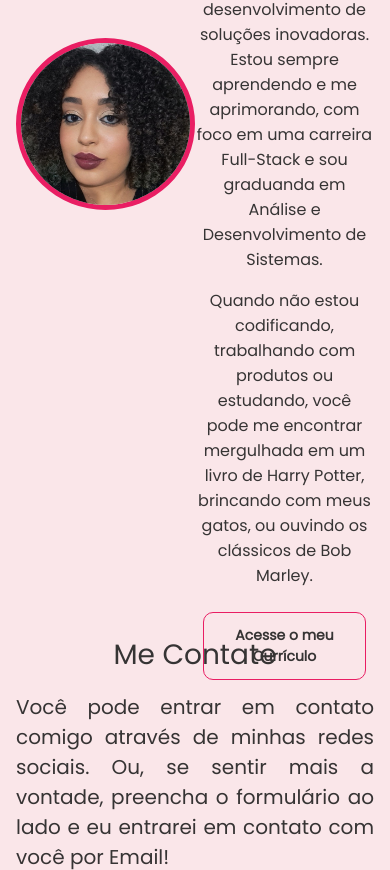
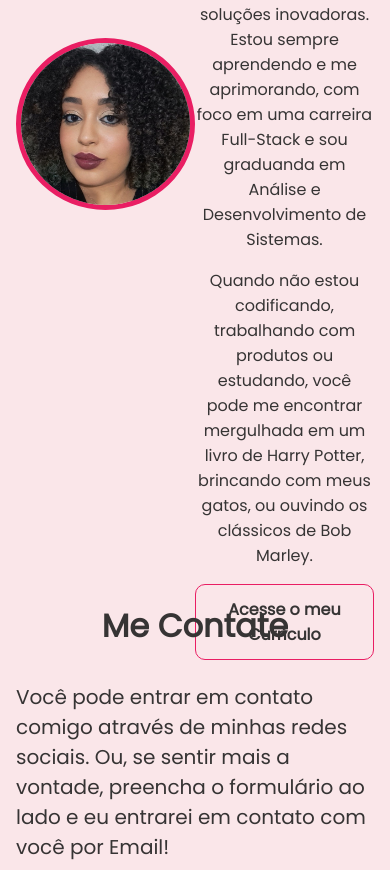
Before and after one commit to TahMoura/TahMoura.github.io, a plain HTML site: page index.html in a window 390 px wide. Shown: the part 1130-2000 px from the top of the page. Drawn offline with nearby package versions, Linux system fonts and the light colour scheme.

Commit message:
Adjusting responsiveness

```diff
--- a/styles/style.css
+++ b/styles/style.css
@@ -54,39 +54,35 @@ body::-webkit-scrollbar-thumb {
     color: var(--pink-500);
 }
 
+/* Estilos Gerais para Botões */
 button,
 a {
-    cursor: pointer;    /* Definindo que o botão e as tags <a> fiquem com o cursor para clique */
+    cursor: pointer; /* Definindo que o botão e as tags <a> fiquem com o cursor para clique */
 }
 
 /* Classe Padrão para todos os Botões */
 .btn {
     text-align: center;
-    padding: 12px 32px; /* Espaçamento interno original */
-    background: none;
-    border: 1px solid var(--pink-500);
+    padding: 12px 32px; /* Definindo espaçamento interno de 12px acima e abaixo e 32px nas laterais */
+    background: none; /* Sem background */
+    border: 1px solid var(--pink-500); /* Borda com 1px, com a linha sólida e cor rosa */
     color: var(--black);
-    border-radius: 10px;
-    font-weight: 700;
-    display: inline-block; /* Garante que o botão se comporte como um bloco em linha */
-    box-sizing: border-box; /* Inclui padding e borda no cálculo da largura total */
-    margin: 8px; /* Adiciona um pouco de espaçamento ao redor dos botões */
+    border-radius: 10px; /* Deixa a borda das tags arredondadas */
+    font-weight: 700; /* Deixa a fonte em negrito */
+    margin-bottom: 32px; /* Adiciona espaçamento inferior aos botões */
 }
 
+/* Hover: pseudo-classe que modifica algo no HTML quando o usuário passa o mouse acima do elemento */
 .btn:hover {
     background: var(--pink-500);
-    color: var(--white); /* Garante que o texto seja legível ao passar o mouse */
 }
 
-/* Ajustes para responsividade */
-@media screen and (max-width: 768px) {
+/* Ajustes para Botões em Dispositivos Móveis */
+@media screen and (max-width: 600px) {
     .btn {
-        width: 100%; /* Faz com que os botões ocupem toda a largura disponível em telas pequenas */
-        padding: 12px; /* Ajusta o espaçamento interno em telas pequenas */
-        font-size: 14px; /* Ajusta o tamanho da fonte em telas pequenas */
+        margin-bottom: 48px; /* Aumenta o espaçamento inferior em telas pequenas */
     }
 }
-
 
 /* Classe Padrão para Alinhamento com Display Flex */
 .flex {
@@ -233,11 +229,11 @@ h4 {
     max-width: 1120px;
     margin: 64px auto 32px; /* Espaçamento original */
     padding: 0 32px;
-    display: grid;              /* Modo de organização de elementos em Grade - Colunas e Linhas - parecido com uma tabela */
-    justify-content: center;    /* Alinhamento horizontal */
-    align-items: center;        /* Alinhamento vertical */
-    grid-template-columns: repeat(auto-fill, 518px);    /* Definimos as colunas do Grid/Grade com uma largura mínima de 518 pixels, preenchendo automaticamente o espaço disponível. */
-    gap: 20px;  /* Espaçamento acima, abaixo, e nas laterais usado no display grid, para dar espaço aos elementos */
+    display: grid; /* Modo de organização de elementos em Grade - Colunas e Linhas */
+    justify-content: center; /* Alinhamento horizontal */
+    align-items: center; /* Alinhamento vertical */
+    grid-template-columns: repeat(auto-fill, 518px); /* Largura mínima das colunas */
+    gap: 20px; /* Espaçamento entre os elementos */
 }
 
 @media screen and (max-width: 768px) {
@@ -248,42 +244,33 @@ h4 {
     }
 }
 
-/* Ajustes para o texto "Você pode entrar em contato" */
+/* Ajustes para o título */
 .contato_container h4 {
-    font-size: 32px; /* Tamanho da fonte original */
-    text-align: center; /* Alinhamento centralizado */
-    margin: 16px 0; /* Margem original */
+    font-size: 32px;
+    font-weight: bold;
+    margin: 16px 0; /* Ajuste original, pode ser modificado conforme necessidade */
 }
 
-/* Responsividade para telas pequenas, como uma tela de 6 polegadas */
-@media screen and (max-width: 600px) {
-    .contato_content h4 {
-        font-size: 28px; /* Ajusta o tamanho da fonte para uma tela de 6 polegadas */
-        margin: 16px 8px; /* Ajusta a margem para melhor espaçamento em telas menores */
-    }
-
-    .contato_container {
-        padding: 0 16px; /* Reduz o padding lateral para telas menores */
-    }
-
-    .contato_content {
-        font-size: 18px; /* Ajusta o tamanho da fonte do conteúdo de contato para melhor legibilidade em telas pequenas */
-    }
-}
-
-
+/* Ajustes para o conteúdo do contato */
 .contato_content {
     display: flex;
     flex-direction: column;
-    justify-content: center;    /* alinhamento horizontal */
-    align-items: center;        /* alinhamento vertical */
-    margin: 64px 0 0 0;
+    justify-content: center; /* Alinhamento vertical */
+    align-items: center; /* Alinhamento horizontal */
+    margin: 64px 0 0 0; /* Ajusta a margem superior */
     font-size: 20px;
 }
 
-.contato_content p {
-    display: block;
-    text-align: justify;
+@media screen and (max-width: 600px) {
+    .contato_content {
+        margin: 32px 0 0 0; /* Ajusta a margem superior em telas pequenas */
+        gap: 16px; /* Reduz o espaçamento entre os itens para evitar sobreposição */
+    }
+
+    /* Ajusta o espaçamento adicional para o botão */
+    .contato_content .btn {
+        margin-top: 64px; /* Aumenta a margem superior ao botão em telas pequenas para afastar do título */
+    }
 }
 
 /* REDES SOCIAIS */
```
